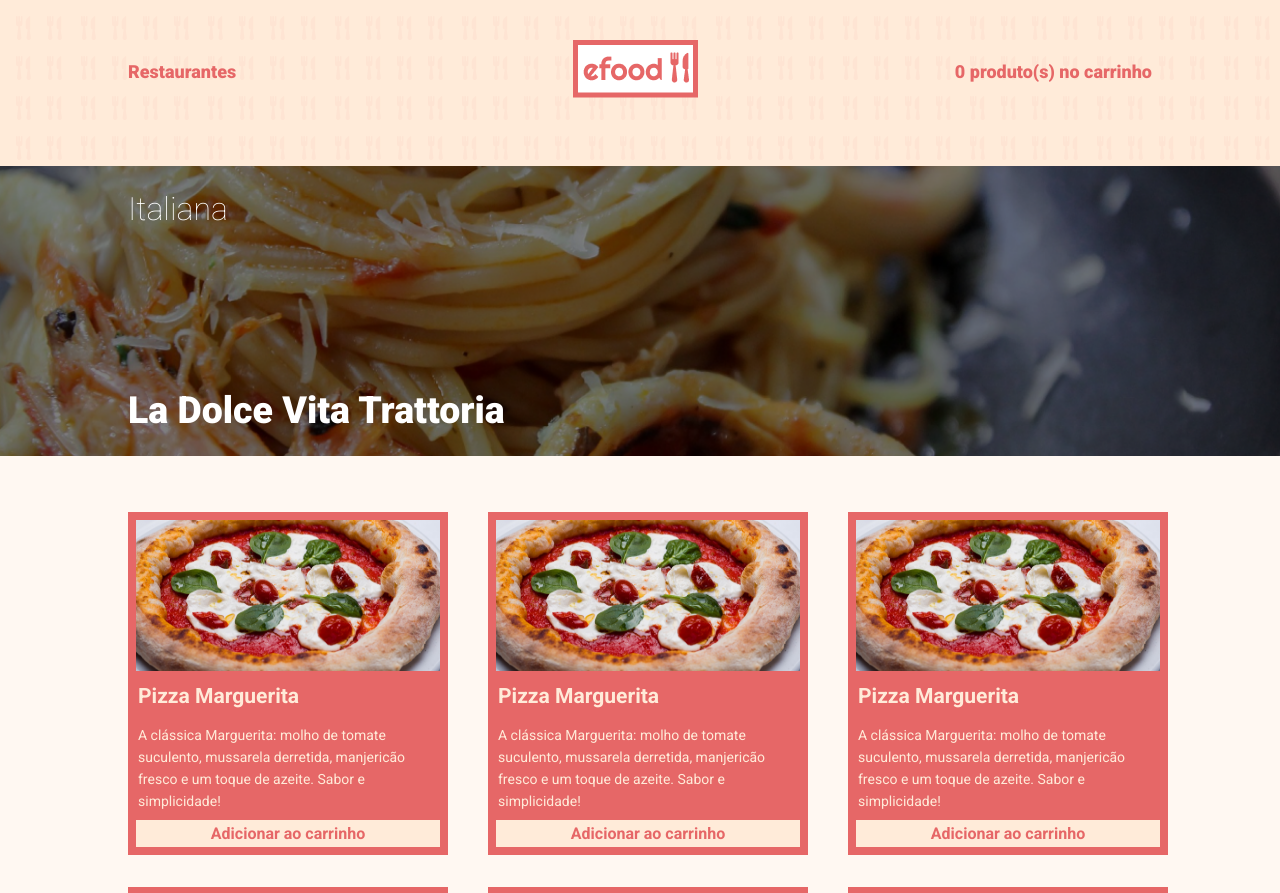
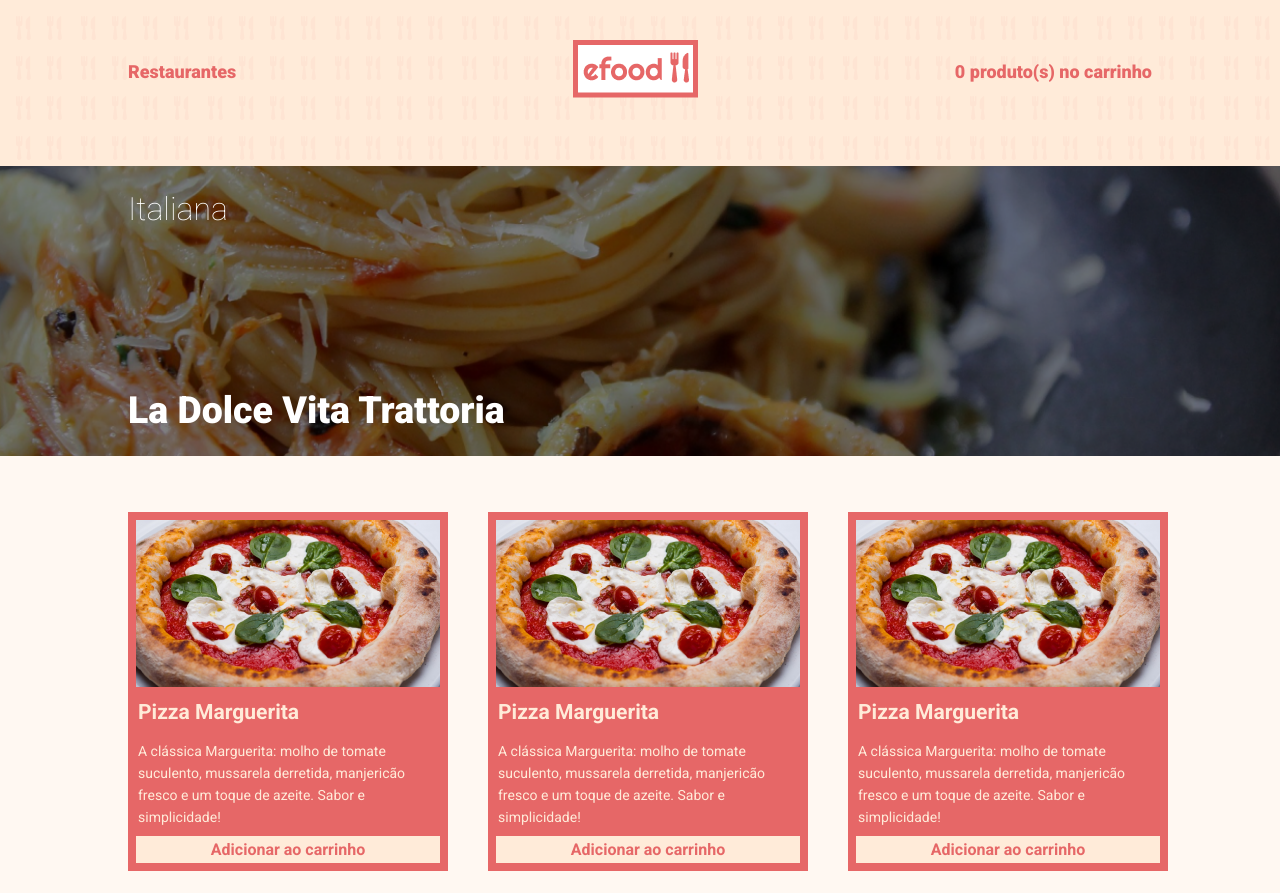
Before and after one commit to TeoNogueira/efood, a React (Create React App) app: page /products in a window 1280 px wide. Shown: the top 893 px of the page. Built offline with nearby package versions, Linux system fonts and the light colour scheme.

Commit message:
finished_Part1

```diff
--- a/src/components/FoodCart/styles.ts
+++ b/src/components/FoodCart/styles.ts
@@ -11,7 +11,6 @@ export const Container = styled.div`
 
     > img {
         width: 100%;
-        height: 167px;
         max-height: 100%;
         padding: 8px;
 
```
